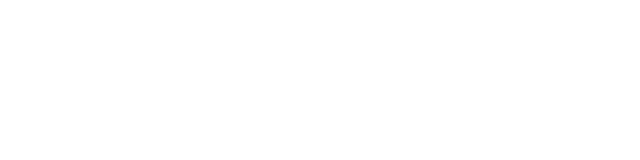
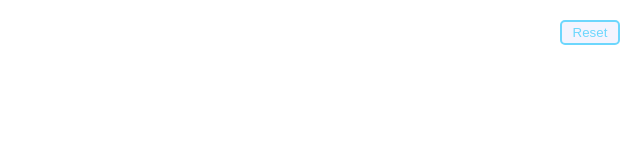
Before and after one commit to 2bias123/first-tauri, a Next.js app: page / in a window 1280 px wide. Shown: the top 160 px of the page, without its empty margins (640-1280 px from the left). Built offline with nearby package versions, Linux system fonts and the light colour scheme.

Commit message:
Made a working reset button

```diff
--- a/src/app/components/CanvasComponent/CanvasComponent.tsx
+++ b/src/app/components/CanvasComponent/CanvasComponent.tsx
@@ -2,7 +2,13 @@ import React, { useState } from 'react';
 import CircleComponent from '../CircleComponent/CircleComponent';
 import LineComponent from '../LineComponent/LineComponent';
 import { invoke } from '@tauri-apps/api/tauri';
-import EdgeWeightDefinerComponent from '../EdgeWeightDefinerComponent/EdgeWeightDefinerComponent';
+import ResetButton from '../ResetButton/ResetButton';
+
+interface CanvasProps {
+  setSavedEdgeWeight: React.Dispatch<React.SetStateAction<number | undefined>>;
+  setShowEdgeWeightDefiner: React.Dispatch<React.SetStateAction<boolean>>;
+  showEdgeWeightDefiner: boolean;
+}
 
 
 //Defines the structure of the circle object
@@ -19,27 +25,30 @@ interface CirclePair {
 }
 
 //Defines the conmponent. It uses the useState hook to keep track of the circles
-const Canvas: React.FC = () => {
+const Canvas: React.FC<CanvasProps>= ({setSavedEdgeWeight,setShowEdgeWeightDefiner,showEdgeWeightDefiner}) => {
     const [circles, setCircles] = useState<Circle[]>([]);
     const [, setLastClickedCircle] = useState<Circle[]>([]);
     const [circlePairs, setCirclePairs] = useState<CirclePair[]>([]);
     const [alphabet, _] = useState('ABCDEFGHIJKLMNOPQRSTUVWXYZ');
     const [index, setIndex] = useState<number>(0);
 
-    const [savedEdgeWeight, setSavedEdgeWeight] = React.useState<number>();
-
-    const [showEdgeWeightDefiner, setShowEdgeWeightDefiner] = React.useState<boolean>(false);
-
+    const emptyHooks = () => {
+      setCircles([]);
+      setLastClickedCircle([]);
+      setCirclePairs([]);
+      setIndex(0);
+    }
 
     //This is used to update the label of the circle
     const alphabetButtonClick = () => {
       const nextIndex = (index + 1) % alphabet.length;
-
       setIndex(nextIndex);
     }
 
 
-    const handleClick = (event: React.MouseEvent<HTMLDivElement>) => {
+    const handleCanvasClick = (event: React.MouseEvent<HTMLDivElement>) => {
+      if (showEdgeWeightDefiner) return;
+
       const rect = event.currentTarget.getBoundingClientRect();
       const x = event.clientX - rect.left - 25;
       const y = event.clientY - rect.top - 25;
@@ -59,6 +68,8 @@ const Canvas: React.FC = () => {
     };
 
     const handleCircleClick = (circle: Circle) => {
+      if (showEdgeWeightDefiner) return;
+
       setLastClickedCircle(prevCircle => {
         const newCircleArray = [...prevCircle, circle].slice(-2);
 
@@ -79,7 +90,8 @@ const Canvas: React.FC = () => {
 
     return (
       <div>
-      <div style={{ width: '100vw', height: '100vh', backgroundColor: 'white'}} onClick={handleClick}>
+        <ResetButton emptyHooks={emptyHooks} showEdgeWeightDefiner = {showEdgeWeightDefiner}/>
+        <div style={{ width: '100vw', height: '100vh', backgroundColor: 'white'}} onClick={handleCanvasClick}>
         {circles.map((circle, index) => (
           <CircleComponent key={index} circle={circle} onClick={handleCircleClick}/>
         ))}
@@ -87,12 +99,6 @@ const Canvas: React.FC = () => {
             <LineComponent key={index} start={pair.start} end={pair.end} label = "hei" />
         ))}
         </div>
-      {showEdgeWeightDefiner && (
-        <EdgeWeightDefinerComponent
-          setSavedEdgeWeight={setSavedEdgeWeight}
-          setShowEdgeWeightDefiner={setShowEdgeWeightDefiner}
-        />
-      )}
       </div>
     );
   };
--- a/src/app/components/EdgeWeightDefinerComponent/EdgeWeightDefinerComponent.tsx
+++ b/src/app/components/EdgeWeightDefinerComponent/EdgeWeightDefinerComponent.tsx
@@ -22,7 +22,7 @@ const EdgeWeightDefinerComponent: React.FC<EdgeWeightDefinerProps> = ({ setSaved
 
   return (
     <div className='container'>
-      <h3>What do you want the weight of the edge to be?</h3>
+      <h3>What do you want the weight from ... to ... to be?</h3>
       <form className='input_container' onSubmit={handleSubmit}>
         <input
           type="number"
--- /dev/null
+++ b/src/app/components/ResetButton/ResetButton.tsx
@@ -0,0 +1,25 @@
+import React from 'react';
+import './ResetButtonStyle.css'
+import { invoke } from '@tauri-apps/api/tauri';
+
+interface ResetButtonProps {
+    emptyHooks: () => void;
+    showEdgeWeightDefiner: boolean;
+}
+
+
+const ResetButton: React.FC<ResetButtonProps> = ({emptyHooks, showEdgeWeightDefiner}) => {
+    const handleClick = () => {
+        if (showEdgeWeightDefiner) return;
+        invoke('reset_graph');
+        emptyHooks();
+    }
+
+    return (
+        <div className='resetButton'>
+            <button onClick={handleClick}>Reset</button>
+        </div>
+    )
+}
+
+export default ResetButton;
--- /dev/null
+++ b/src/app/components/ResetButton/ResetButtonStyle.css
@@ -0,0 +1,22 @@
+
+.resetButton{
+    position: absolute;
+    z-index: 1000;
+    top: 20px;
+    right: 20px;
+}
+
+.resetButton button{
+    background-color: #F4F4FE;
+    border-radius: 5px;
+    border-color:#6dd7fd;
+    border-style: solid;
+    color: #6dd7fd;
+    width: 60px;
+    height: 25px;
+}
+
+.resetButton button:hover{
+    background-color: #6dd7fd;
+    color: #F4F4FE;
+}
--- a/src/app/page.tsx
+++ b/src/app/page.tsx
@@ -1,6 +1,5 @@
 'use client'
-import Canvas from './components/CanvasComponent/CanvasComponent';
-import EdgeWeightDefinerComponent from './components/EdgeWeightDefinerComponent/EdgeWeightDefinerComponent';
+import GraphDrawer from './pages/GraphDrawer/GraphDrawer';
 
 
 
@@ -8,8 +7,7 @@ export default function Home() {
 
   return (
     <div>
-      {/* <EdgeWeightDefinerComponent></EdgeWeightDefinerComponent> */}
-      <Canvas></Canvas>
+      <GraphDrawer></GraphDrawer>
     </div>
   )
 }
--- /dev/null
+++ b/src/app/pages/GraphDrawer/GraphDrawer.tsx
@@ -0,0 +1,35 @@
+import React from 'react';
+import Canvas from '../../components/CanvasComponent/CanvasComponent';
+import EdgeWeightDefinerComponent from '../../components/EdgeWeightDefinerComponent/EdgeWeightDefinerComponent';
+import './GraphDrawerStyle.css'
+import ResetButton from '@/app/components/ResetButton/ResetButton';
+
+const GraphDrawer: React.FC = () => {
+
+    const [showEdgeWeightDefiner, setShowEdgeWeightDefiner] = React.useState<boolean>(false);
+    const [SavedEdgeWeight, setSavedEdgeWeight] = React.useState<number>();
+
+
+
+
+    return (
+        <div className="graph-drawer-container">
+            <Canvas
+            setSavedEdgeWeight={setSavedEdgeWeight}
+            setShowEdgeWeightDefiner={setShowEdgeWeightDefiner}
+            showEdgeWeightDefiner={showEdgeWeightDefiner}
+            />
+            {showEdgeWeightDefiner && (
+            <div className="edge-weight-definer-container">
+            <EdgeWeightDefinerComponent
+                setSavedEdgeWeight={setSavedEdgeWeight}
+                setShowEdgeWeightDefiner={setShowEdgeWeightDefiner}
+                />
+            </div>
+
+      )}
+        </div>
+    )
+};
+
+export default GraphDrawer;
--- /dev/null
+++ b/src/app/pages/GraphDrawer/GraphDrawerStyle.css
@@ -0,0 +1,14 @@
+.graph-drawer-container {
+    position: relative;
+}
+
+
+  /* Style for the EdgeWeightDefinerComponent when it is visible */
+.edge-weight-definer-container {
+    /* Center the EdgeWeightDefinerComponent horizontally and vertically */
+    position: absolute;
+    top: 50%;
+    left: 50%;
+    transform: translate(-50%, -50%);
+    z-index: 1000;
+}
```
Also changed, not shown: 2 other files (tests, documents, lock files or other folders). Lines whose indentation alone changed are shown as unchanged.
